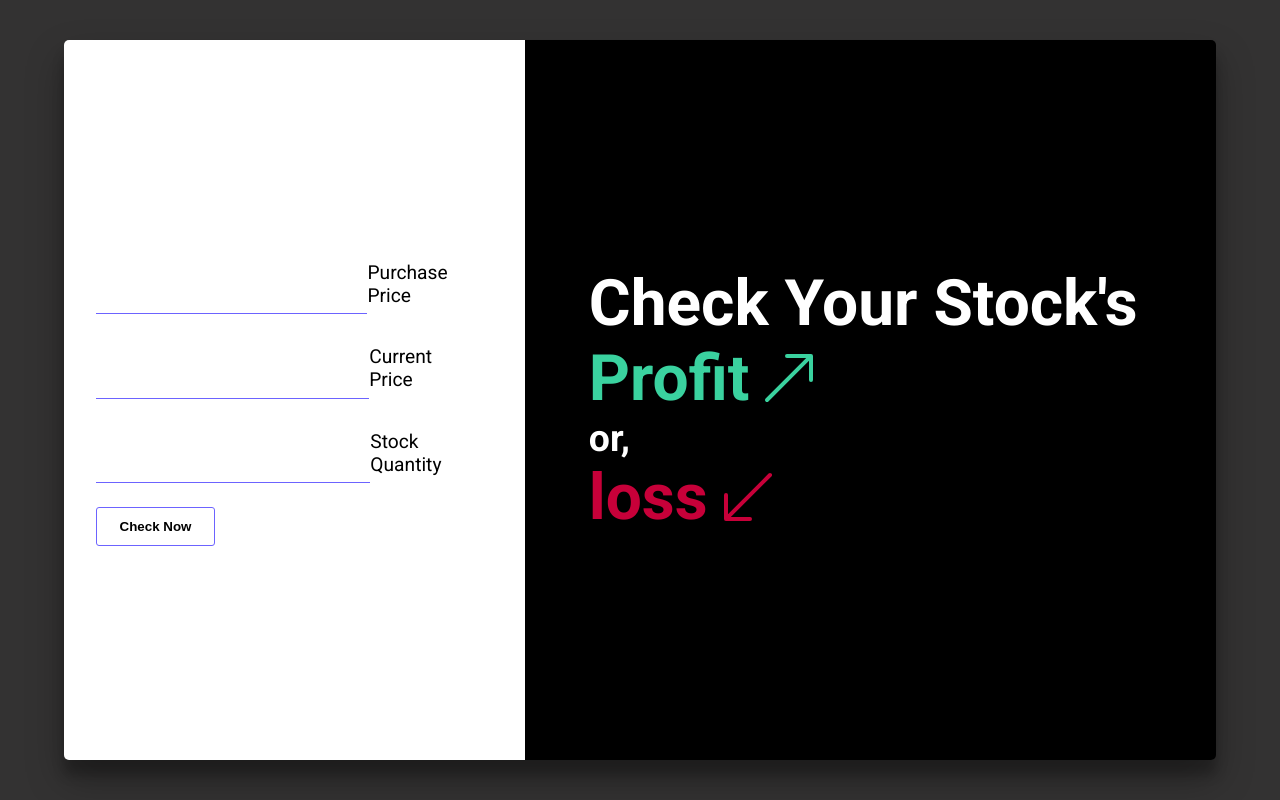
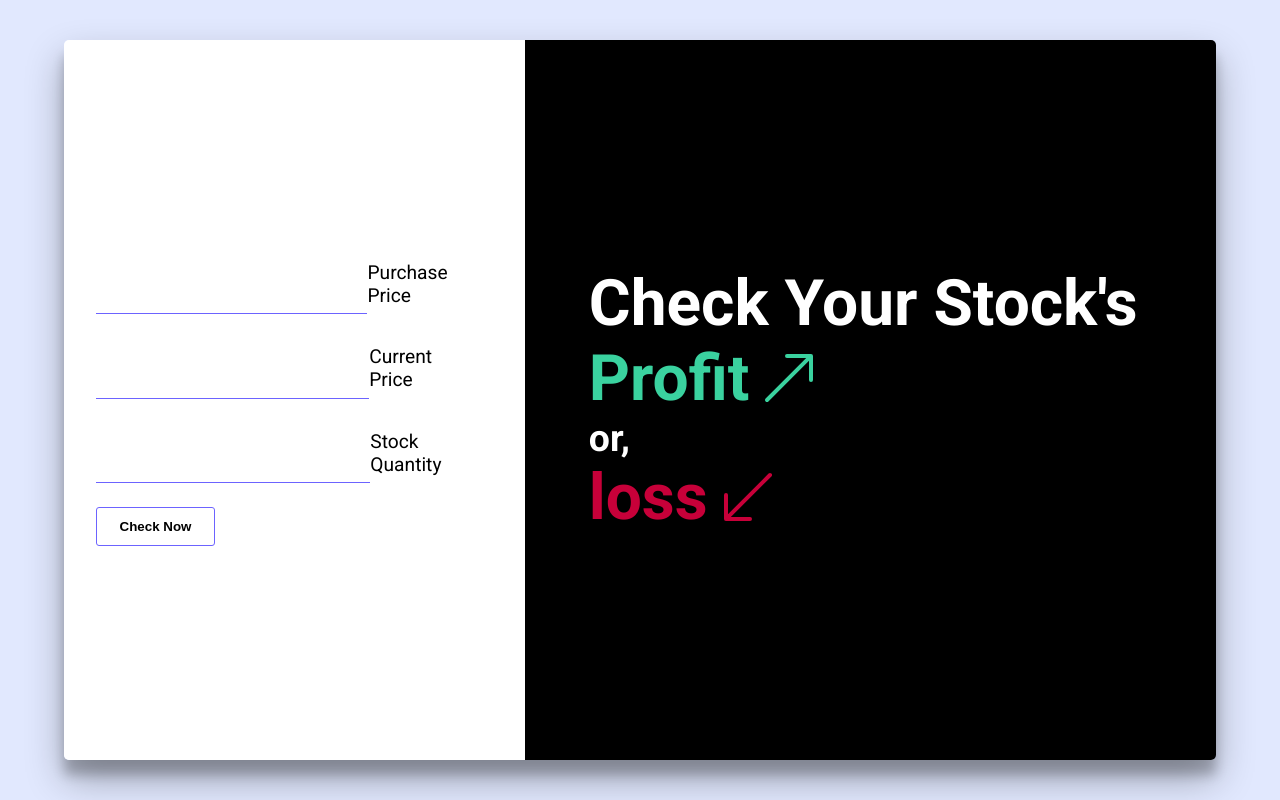
Before and after one commit to a1nkur/mark14-stockrc-reactapp, a React (Create React App) app: page / in a window 1280 px wide. Built offline with nearby package versions, Linux system fonts and the light colour scheme.

Commit message:
branch removed

```diff
--- a/src/App.js
+++ b/src/App.js
@@ -65,6 +65,7 @@ export default App;
 
 const AppContainer = styled.div`
   background-color: #333232;
+  background-color: hsl(226, 94%, 94%);
   height: 100vh;
   width: 100vw;
 
--- a/src/Components/ProfitScreen.jsx
+++ b/src/Components/ProfitScreen.jsx
@@ -57,6 +57,8 @@ const TextInfo = styled.div`
       width: 100%;
     }
   }
+
+
   /* ---------- Media Query For Responsive SVG And Profit % Placement --------- */
   @media (max-width: 1200px) {
     .part__one {
```
